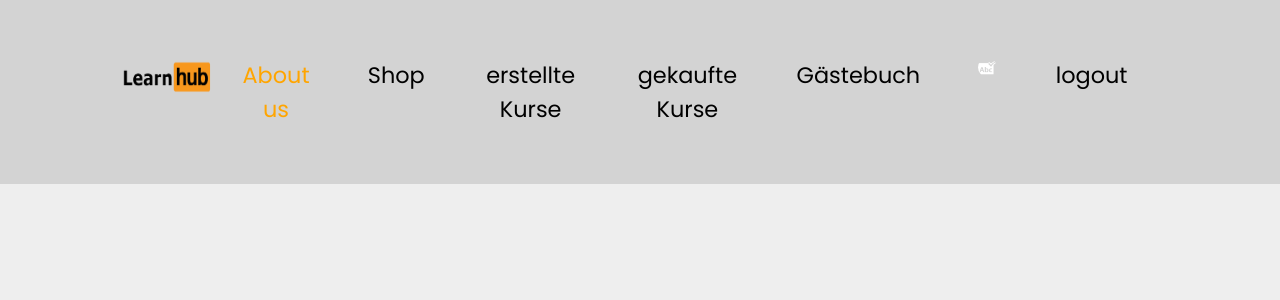
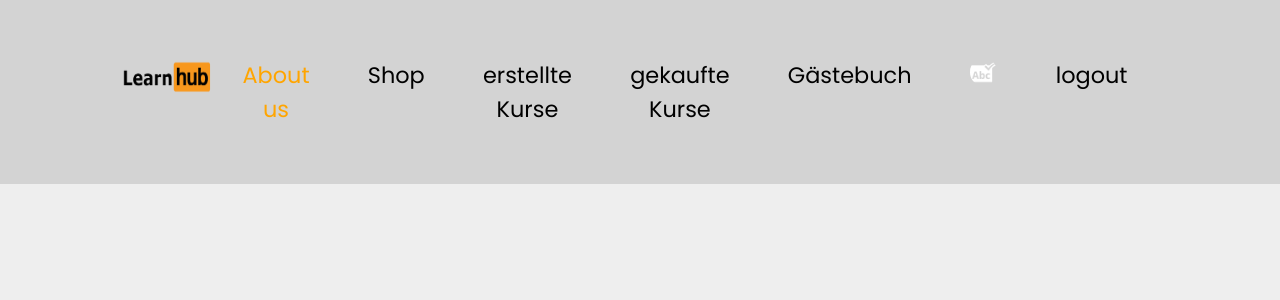
Before and after one commit to JoudIsmail/LearnHub, a PHP site: page /WebTechWS2020-Projekt_stand_26.11/angemeldeter_benutzer_ansicht/proto_about-us.html in a window 1280 px wide. Shown: the top 300 px of the page. Run offline with PHP 8.4, Linux system fonts and the light colour scheme; some libraries are stand-ins or nearby versions.

Commit message:
Update style3.css

```diff
--- a/WebTechWS2020-Projekt_stand_26.11/css/style3.css
+++ b/WebTechWS2020-Projekt_stand_26.11/css/style3.css
@@ -958,8 +958,9 @@ nav a.active {
 
 .a-abc{
         /* padding: 6em; */
-        width: 4em;
-        height: 4em;
+        width: 5em;
+        height: 5em;
+        margin-left: 12em;
     }
 
     .img-abc{
@@ -1164,6 +1165,27 @@ mark {
 /* End of Navbar */
 
 /*about us*/
+
+@media screen and (max-width:1615px){
+    .a-abc{
+        /* padding: 6em; */
+        width: 4em;
+        height: 4em;
+        margin-left: 0;
+    }
+}
+
+@media screen and (max-width:1450px){
+    .a-abc{
+        /* padding: 6em; */
+        width: 5em;
+        height: 5em;
+        margin-left: 0;
+    }
+}
+
+
+
 @media screen and (max-width:1200px){
     .columns{
         flex-direction: column;
@@ -1268,6 +1290,12 @@ mark {
         padding: 1em;
     }
 
+    .a-abc{
+        margin: 0;
+        width: 4em;
+        height: 4em;
+    }
+
 }
 
 @media screen and (max-width:480px){
```
